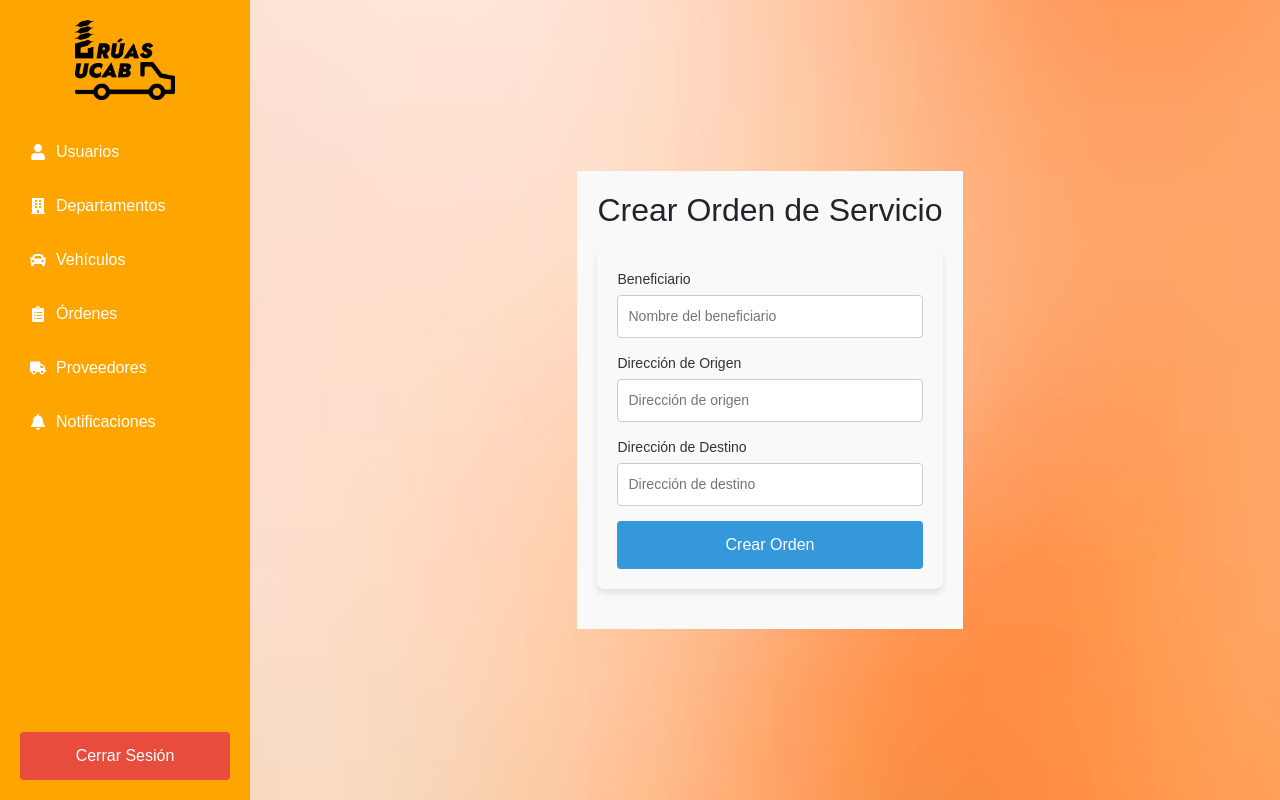
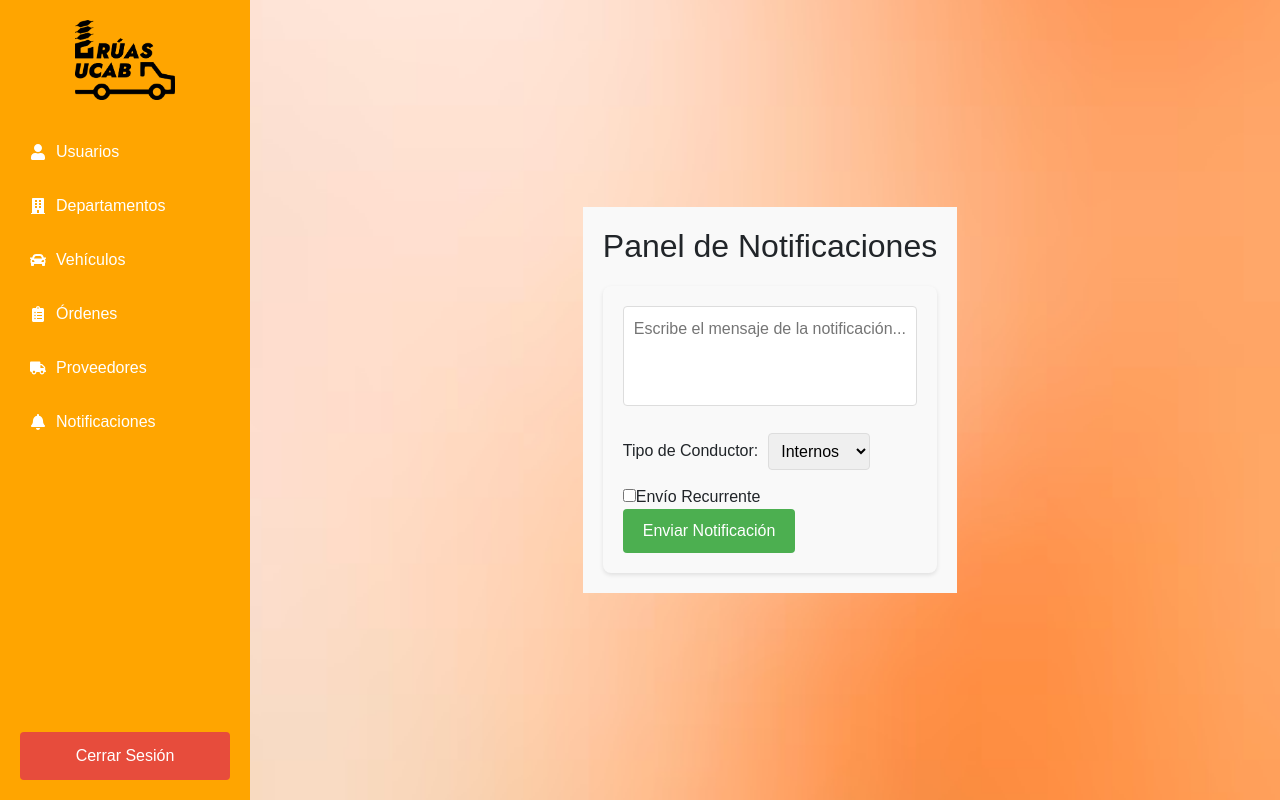
Before and after one commit to saffron777/WebFront, a React (Create React App) app in the folder my-app/: page / in a window 1280 px wide. Built offline with nearby package versions, Linux system fonts and the light colour scheme.

Commit message:
Notificacion&Firebase

```diff
--- a/my-app/package.json
+++ b/my-app/package.json
@@ -8,6 +8,7 @@
     "@testing-library/react": "^13.4.0",
     "@testing-library/user-event": "^13.5.0",
     "bootstrap": "^5.3.3",
+    "firebase": "^11.1.0",
     "react": "^18.3.1",
     "react-dom": "^18.3.1",
     "react-icons": "^5.4.0",
--- a/my-app/src/App.js
+++ b/my-app/src/App.js
@@ -2,7 +2,7 @@ import logo from './logo.svg';
 import './App.css';
 import { BrowserRouter as Router, Routes, Route, Link } from 'react-router-dom';
 import 'bootstrap/dist/css/bootstrap.min.css';
-import CreateOrder from './Components/LoginFormulario/CreateServiceOrden';
+import NotificationPanel from './Components/LoginFormulario/GestionNotificaciones';
 
 
 
@@ -11,7 +11,7 @@ import CreateOrder from './Components/LoginFormulario/CreateServiceOrden';
 function App() {
   return (
     <div>
-     <CreateOrder/>
+     <NotificationPanel/>
     </div>
 
   );
--- /dev/null
+++ b/my-app/src/Components/LoginFormulario/GestionNotificaciones.jsx
@@ -0,0 +1,117 @@
+import React, { useState } from 'react';
+import './sidebar.css'; // Estilos generales
+import loginImage from '../Assets/icon-image.png';
+import { FaUser, FaBuilding, FaCar, FaClipboardList, FaTruck, FaBell } from 'react-icons/fa';
+
+function NotificationPanel() {
+  const [message, setMessage] = useState('');
+  const [driverType, setDriverType] = useState('internos');
+  const [isRecurrent, setIsRecurrent] = useState(false);
+  const [recurrence, setRecurrence] = useState('');
+
+  const handleSendNotification = () => {
+    const notificationData = {
+      message,
+      driverType,
+      isRecurrent,
+      recurrence: isRecurrent ? recurrence : null,
+    };
+    console.log('Notificación enviada:', notificationData);
+    alert('Notificación enviada correctamente');
+  };
+
+  return (
+    <div className="container">
+      <div className="sidebar">
+        <div className="logo">
+          <img src={loginImage} alt="Logo" className="sidebar-logo" />
+        </div>
+        <ul className="nav-items">
+          <li>
+            <a href="#">
+              <FaUser className="nav-icon" /> Usuarios
+            </a>
+          </li>
+          <li>
+            <a href="#">
+              <FaBuilding className="nav-icon" /> Departamentos
+            </a>
+          </li>
+          <li>
+            <a href="#">
+              <FaCar className="nav-icon" /> Vehículos
+            </a>
+          </li>
+          <li>
+            <a href="#">
+              <FaClipboardList className="nav-icon" /> Órdenes
+            </a>
+          </li>
+          <li>
+            <a href="#">
+              <FaTruck className="nav-icon" /> Proveedores
+            </a>
+          </li>
+          <li>
+            <a href="#">
+              <FaBell className="nav-icon" /> Notificaciones
+            </a>
+          </li>
+        </ul>
+        <button className="logout-button">Cerrar Sesión</button>
+      </div>
+
+      {/* Contenido principal */}
+      <div className="main-content">
+        <h2>Panel de Notificaciones</h2>
+        <div className="notification-form">
+          <textarea
+            className="message-input"
+            placeholder="Escribe el mensaje de la notificación..."
+            value={message}
+            onChange={(e) => setMessage(e.target.value)}
+          />
+          <div className="options">
+            <div className="option-group">
+              <label>Tipo de Conductor:</label>
+              <select
+                className="driver-type-select"
+                value={driverType}
+                onChange={(e) => setDriverType(e.target.value)}
+              >
+                <option value="internos">Internos</option>
+                <option value="externos">Externos</option>
+                <option value="ambos">Ambos</option>
+              </select>
+            </div>
+
+            <div className="option-group">
+              <label>
+                <input
+                  type="checkbox"
+                  checked={isRecurrent}
+                  onChange={(e) => setIsRecurrent(e.target.checked)}
+                />
+                Envío Recurrente
+              </label>
+              {isRecurrent && (
+                <input
+                  className="recurrence-input"
+                  type="text"
+                  placeholder="Definir recurrencia (e.g., diario, semanal)"
+                  value={recurrence}
+                  onChange={(e) => setRecurrence(e.target.value)}
+                />
+              )}
+            </div>
+          </div>
+          <button className="send-button" onClick={handleSendNotification}>
+            Enviar Notificación
+          </button>
+        </div>
+      </div>
+    </div>
+  );
+}
+
+export default NotificationPanel;
--- a/my-app/src/Components/LoginFormulario/sidebar.css
+++ b/my-app/src/Components/LoginFormulario/sidebar.css
@@ -458,3 +458,56 @@ body {
     width: 100%;
   }
 }
+.notification-form {
+  background: #f9f9f9;
+  padding: 20px;
+  border-radius: 8px;
+  box-shadow: 0 2px 4px rgba(0, 0, 0, 0.1);
+  margin-top: 20px;
+}
+
+.message-input {
+  width: 100%;
+  height: 100px;
+  border: 1px solid #ddd;
+  border-radius: 4px;
+  padding: 10px;
+  margin-bottom: 20px;
+  font-size: 16px;
+  resize: none;
+}
+
+.options {
+  display: flex;
+  flex-direction: column;
+  gap: 15px;
+}
+
+.option-group {
+  display: flex;
+  align-items: center;
+  gap: 10px;
+}
+
+.driver-type-select,
+.recurrence-input {
+  padding: 8px;
+  font-size: 16px;
+  border: 1px solid #ddd;
+  border-radius: 4px;
+}
+
+.send-button {
+  background-color: #4caf50;
+  color: white;
+  font-size: 16px;
+  padding: 10px 20px;
+  border: none;
+  border-radius: 4px;
+  cursor: pointer;
+  transition: background-color 0.3s ease;
+}
+
+.send-button:hover {
+  background-color: #45a049;
+}
```
Also changed, not shown: my-app/src/firebaseconfig.js (added, +23 -0 lines), 1 other file (tests, documents, lock files or other folders).
